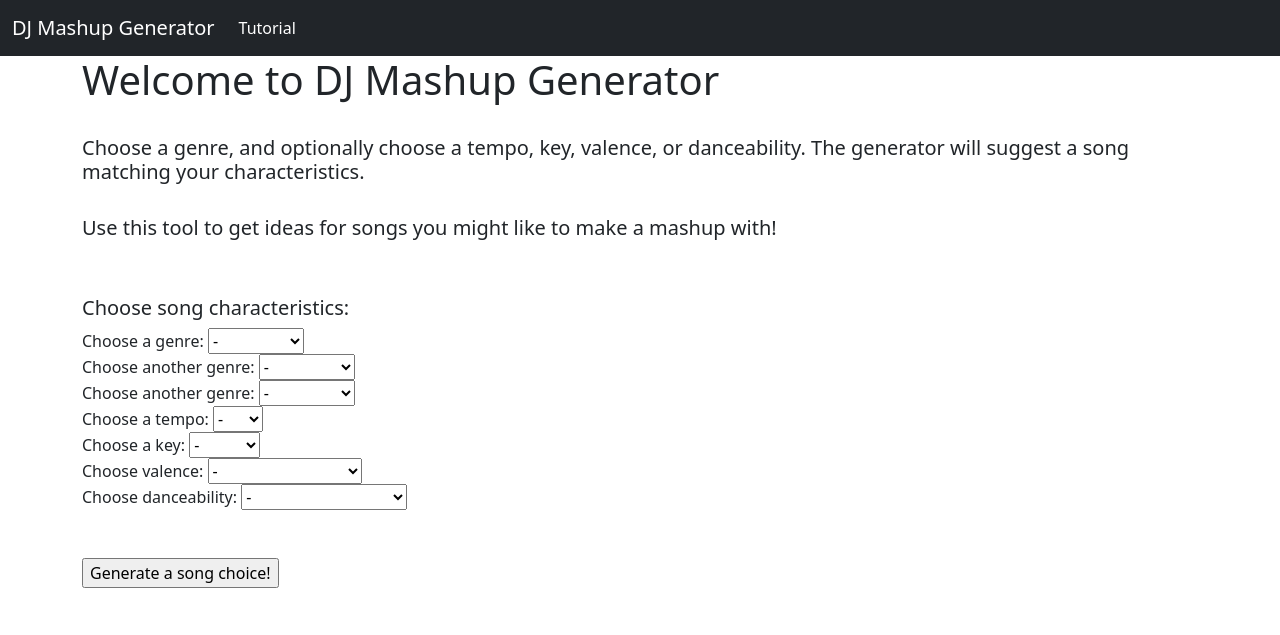
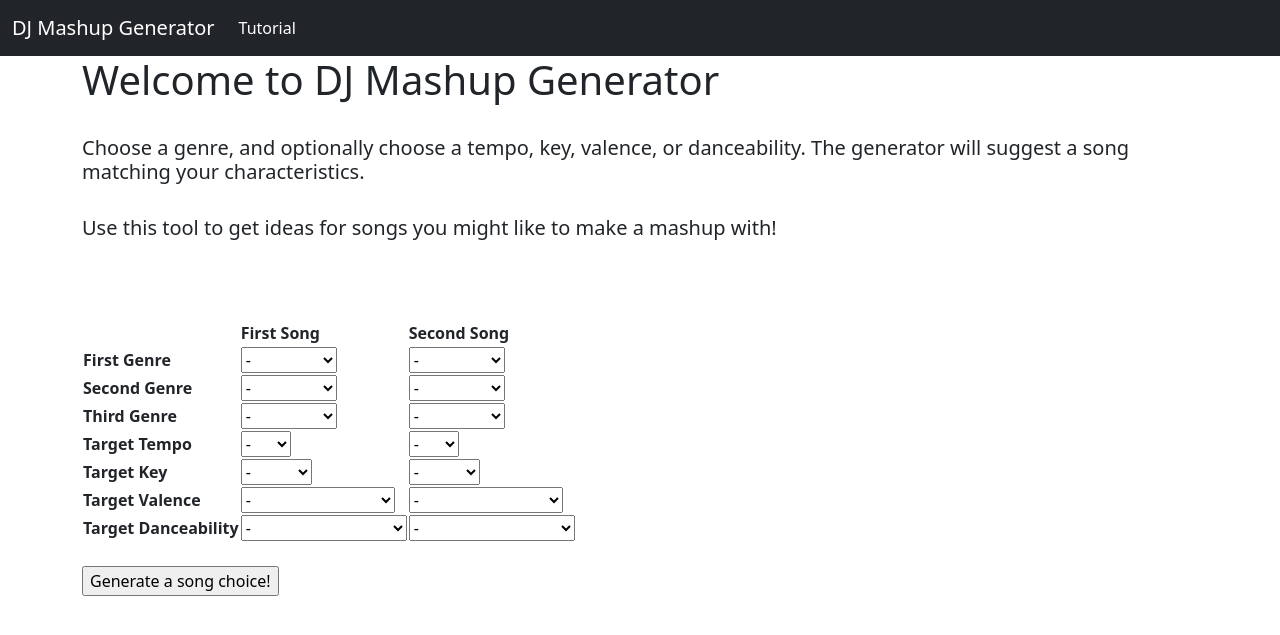
Before and after one commit to SolangeCoughlin/Mashup-Suggestion-Generator, a Flask app: page / in a window 1280 px wide. Shown: the top 635 px of the page. Run offline with Flask 2, Linux system fonts and the light colour scheme.

Commit message:
Removed commented out code, added second song form

```diff
--- a/static/css/main.css
+++ b/static/css/main.css
@@ -0,0 +1,4 @@
+form{
+    float: left;
+    padding: 100 px;
+}
--- a/templates/base.html
+++ b/templates/base.html
@@ -8,6 +8,8 @@
     <!-- Bootstrap CSS -->
     <link href="https://cdn.jsdelivr.net/npm/bootstrap@5.1.3/dist/css/bootstrap.min.css" rel="stylesheet" integrity="sha384-1BmE4kWBq78iYhFldvKuhfTAU6auU8tT94WrHftjDbrCEXSU1oBoqyl2QvZ6jIW3" crossorigin="anonymous">
 
+    <!-- Custom css file -->
+    <link rel= "stylesheet" type= "text/css" href= "{{ url_for('static',filename='css/main.css') }}">
     {%block head%}
     {%endblock%}
   </head>
@@ -26,10 +28,5 @@
     <!-- Option 1: Bootstrap Bundle with Popper -->
     <script src="https://cdn.jsdelivr.net/npm/bootstrap@5.1.3/dist/js/bootstrap.bundle.min.js" integrity="sha384-ka7Sk0Gln4gmtz2MlQnikT1wXgYsOg+OMhuP+IlRH9sENBO0LRn5q+8nbTov4+1p" crossorigin="anonymous"></script>
 
-    <!-- Option 2: Separate Popper and Bootstrap JS -->
-    <!--
-    <script src="https://cdn.jsdelivr.net/npm/@popperjs/core@2.10.2/dist/umd/popper.min.js" integrity="sha384-7+zCNj/IqJ95wo16oMtfsKbZ9ccEh31eOz1HGyDuCQ6wgnyJNSYdrPa03rtR1zdB" crossorigin="anonymous"></script>
-    <script src="https://cdn.jsdelivr.net/npm/bootstrap@5.1.3/dist/js/bootstrap.min.js" integrity="sha384-QJHtvGhmr9XOIpI6YVutG+2QOK9T+ZnN4kzFN1RtK3zEFEIsxhlmWl5/YESvpZ13" crossorigin="anonymous"></script>
-    -->
   </body>
 </html>
--- a/templates/home.html
+++ b/templates/home.html
@@ -12,15 +12,6 @@
 <h5>Use this tool to get ideas for songs you might like to make a mashup with!</h5>
 
 </br></br>
-{%include 'search_crit.html'%}
-
-<!-- {%block song_body%} -->
-<!-- {%endblock%} -->
-<!-- </br></br> -->
-<!-- {%include 'song_info.html'%} -->
-
-
-</br></br>
-<!-- {%include 'gen_button.html'%} -->
+{%include 'tab_search_crit.html'%}
 
 {%endblock%}
--- a/templates/search_crit.html
+++ b/templates/search_crit.html
@@ -21,7 +21,6 @@
 
 </br>
 
-    <form action='/display-song' method="POST">
         <label for="seed_genre2">Choose another genre:</label>
         <select id="seed_genre2" name="seed_genre2">
             <option value="none">-</option>
@@ -42,7 +41,6 @@
 
     </br>
 
-    <form action='/display-song' method="POST">
         <label for="seed_genre3">Choose another genre:</label>
         <select id="seed_genre3" name="seed_genre3">
             <option value="none">-</option>
@@ -127,7 +125,7 @@
         <option value=1>1 - More danceable</option>
     </select>
 
-</br>
-</br></br>
+</br></br></br>
+
     <input type="submit" value = "Generate a song choice!">
   </form>
--- /dev/null
+++ b/templates/tab_search_crit.html
@@ -0,0 +1,258 @@
+<form action='/display-song' method="POST">
+<table>
+    <tr>
+        <th></th>
+        <th>First Song</th>
+        <th>Second Song</th>
+    </tr>
+    <tr>
+        <th>First Genre</th>
+        <td>
+        <select id="seed_genre1" name="seed_genre1">
+            <option value="none">-</option>
+            <option value="bluegrass">Bluegrass</option>
+            <option value="country">Country</option>
+            <option value="dubstep">Dubstep</option>
+            <option value="folk">Folk</option>
+            <option value="funk">Funk</option>
+            <option value="k-pop">K-Pop</option>
+            <option value="metal">Metal</option>
+            <option value="pop">Pop</option>
+            <option value="punk">Punk</option>
+            <option value="r-n-b">R&B</option>
+            <option value="rock">Rock</option>
+            <option value="soul">Soul</option>
+            <option value="trance">Trance</option>
+        </select>
+        </td>
+        <td>
+            <select id="2_seed_genre1" name="2_seed_genre1">
+                <option value="none">-</option>
+                <option value="bluegrass">Bluegrass</option>
+                <option value="country">Country</option>
+                <option value="dubstep">Dubstep</option>
+                <option value="folk">Folk</option>
+                <option value="funk">Funk</option>
+                <option value="k-pop">K-Pop</option>
+                <option value="metal">Metal</option>
+                <option value="pop">Pop</option>
+                <option value="punk">Punk</option>
+                <option value="r-n-b">R&B</option>
+                <option value="rock">Rock</option>
+                <option value="soul">Soul</option>
+                <option value="trance">Trance</option>
+        </select>
+        </td>
+    </tr>
+    <tr>
+        <th>Second Genre</th>
+        <td>
+            <select id="seed_genre2" name="seed_genre2">
+                <option value="none">-</option>
+                <option value="bluegrass">Bluegrass</option>
+                <option value="country">Country</option>
+                <option value="dubstep">Dubstep</option>
+                <option value="folk">Folk</option>
+                <option value="funk">Funk</option>
+                <option value="k-pop">K-Pop</option>
+                <option value="metal">Metal</option>
+                <option value="pop">Pop</option>
+                <option value="punk">Punk</option>
+                <option value="r-n-b">R&B</option>
+                <option value="rock">Rock</option>
+                <option value="soul">Soul</option>
+                <option value="trance">Trance</option>
+            </select>
+        </td>
+        <td>
+            <select id="2_seed_genre2" name="2_seed_genre2">
+                <option value="none">-</option>
+                <option value="bluegrass">Bluegrass</option>
+                <option value="country">Country</option>
+                <option value="dubstep">Dubstep</option>
+                <option value="folk">Folk</option>
+                <option value="funk">Funk</option>
+                <option value="k-pop">K-Pop</option>
+                <option value="metal">Metal</option>
+                <option value="pop">Pop</option>
+                <option value="punk">Punk</option>
+                <option value="r-n-b">R&B</option>
+                <option value="rock">Rock</option>
+                <option value="soul">Soul</option>
+                <option value="trance">Trance</option>
+            </select>
+        </td>
+    </tr>
+    <tr>
+        <th>Third Genre</th>
+        <td>
+            <select id="seed_genre3" name="seed_genre3">
+                <option value="none">-</option>
+                <option value="bluegrass">Bluegrass</option>
+                <option value="country">Country</option>
+                <option value="dubstep">Dubstep</option>
+                <option value="folk">Folk</option>
+                <option value="funk">Funk</option>
+                <option value="k-pop">K-Pop</option>
+                <option value="metal">Metal</option>
+                <option value="pop">Pop</option>
+                <option value="punk">Punk</option>
+                <option value="r-n-b">R&B</option>
+                <option value="rock">Rock</option>
+                <option value="soul">Soul</option>
+                <option value="trance">Trance</option>
+            </select>
+        </td>
+        <td>
+            <select id="2_seed_genre3" name="2_seed_genre3">
+                <option value="none">-</option>
+                <option value="bluegrass">Bluegrass</option>
+                <option value="country">Country</option>
+                <option value="dubstep">Dubstep</option>
+                <option value="folk">Folk</option>
+                <option value="funk">Funk</option>
+                <option value="k-pop">K-Pop</option>
+                <option value="metal">Metal</option>
+                <option value="pop">Pop</option>
+                <option value="punk">Punk</option>
+                <option value="r-n-b">R&B</option>
+                <option value="rock">Rock</option>
+                <option value="soul">Soul</option>
+                <option value="trance">Trance</option>
+            </select>
+        </td>
+    </tr>
+</br>
+    <tr>
+        <th>Target Tempo</th>
+        <td>
+            <select id="target_tempo" name="target_tempo">
+                <option value="none">-</option>
+                <option value="60">60</option>
+                <option value="90">90</option>
+                <option value="120">120</option>
+                <option value="160">160</option>
+            </select>
+        </td>
+        <td>
+            <select id="2_target_tempo" name="2_target_tempo">
+                <option value="none">-</option>
+                <option value="60">60</option>
+                <option value="90">90</option>
+                <option value="120">120</option>
+                <option value="160">160</option>
+            </select>
+        </td>
+    </tr>
+    <tr>
+        <th>Target Key</th>
+        <td>
+            <select id="target_key" name="target_key">
+                <option value="none">-</option>
+                <option value=0>C</option>
+                <option value=1>C#/Db</option>
+                <option value=2>D</option>
+                <option value=3>D#/Eb</option>
+                <option value=4>E</option>
+                <option value=5>F</option>
+                <option value=6>F#/Gb</option>
+                <option value=7>G</option>
+                <option value=8>G#/Ab</option>
+                <option value=9>A</option>
+                <option value=10>A#/Bb</option>
+                <option value=11>B</option>
+            </select>
+        </td>
+        <td>
+            <select id="2_target_key" name="2_target_key">
+                <option value="none">-</option>
+                <option value=0>C</option>
+                <option value=1>C#/Db</option>
+                <option value=2>D</option>
+                <option value=3>D#/Eb</option>
+                <option value=4>E</option>
+                <option value=5>F</option>
+                <option value=6>F#/Gb</option>
+                <option value=7>G</option>
+                <option value=8>G#/Ab</option>
+                <option value=9>A</option>
+                <option value=10>A#/Bb</option>
+                <option value=11>B</option>
+            </select>
+        </td>
+    </tr>
+    <tr>
+        <th>Target Valence</th>
+        <td>
+            <select id="target_valence" name="target_valence">
+                <option value="none">-</option>
+                <option value=0>0 - More negative</option>
+                <option value=0.1>0.1</option>
+                <option value=0.2>0.2</option>
+                <option value=0.3>0.3</option>
+                <option value=0.4>0.4</option>
+                <option value=0.5>0.5</option>
+                <option value=0.6>0.6</option>
+                <option value=0.7>0.7</option>
+                <option value=0.8>0.8</option>
+                <option value=0.9>0.9</option>
+                <option value=1>1 - More positive</option>
+            </select>
+        </td>
+        <td>
+            <select id="2_target_valence" name="2_target_valence">
+                <option value="none">-</option>
+                <option value=0>0 - More negative</option>
+                <option value=0.1>0.1</option>
+                <option value=0.2>0.2</option>
+                <option value=0.3>0.3</option>
+                <option value=0.4>0.4</option>
+                <option value=0.5>0.5</option>
+                <option value=0.6>0.6</option>
+                <option value=0.7>0.7</option>
+                <option value=0.8>0.8</option>
+                <option value=0.9>0.9</option>
+                <option value=1>1 - More positive</option>
+            </select>
+        </td>
+    </tr>
+    <tr>
+        <th>Target Danceability</th>
+        <td>
+            <select id="target_danceability" name="target_danceability">
+                <option value="none">-</option>
+                <option value=0>0 - Less danceable</option>
+                <option value=0.1>0.1</option>
+                <option value=0.2>0.2</option>
+                <option value=0.3>0.3</option>
+                <option value=0.4>0.4</option>
+                <option value=0.5>0.5</option>
+                <option value=0.6>0.6</option>
+                <option value=0.7>0.7</option>
+                <option value=0.8>0.8</option>
+                <option value=0.9>0.9</option>
+                <option value=1>1 - More danceable</option>
+            </select>
+        </td>
+        <td>
+            <select id="2_target_danceability" name="2_target_danceability">
+                <option value="none">-</option>
+                <option value=0>0 - Less danceable</option>
+                <option value=0.1>0.1</option>
+                <option value=0.2>0.2</option>
+                <option value=0.3>0.3</option>
+                <option value=0.4>0.4</option>
+                <option value=0.5>0.5</option>
+                <option value=0.6>0.6</option>
+                <option value=0.7>0.7</option>
+                <option value=0.8>0.8</option>
+                <option value=0.9>0.9</option>
+                <option value=1>1 - More danceable</option>
+            </select>
+        </td>
+    </tr>
+
+</table>
+</br>
+<input type="submit" value = "Generate a song choice!">
+</form>
```
